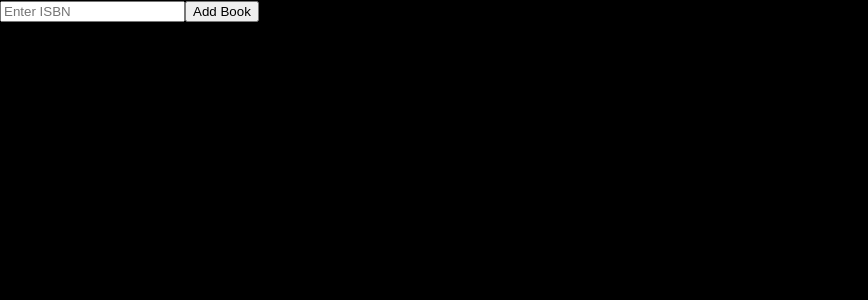
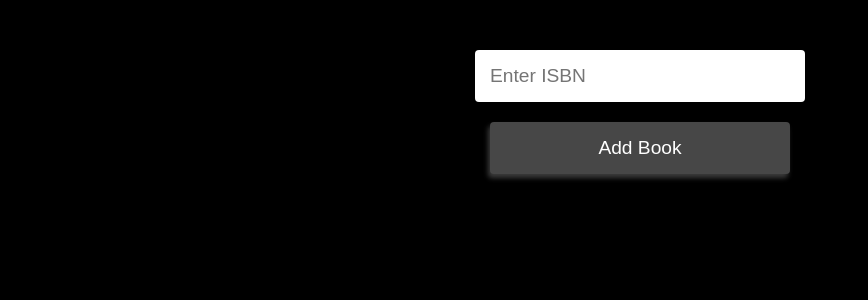
Before and after one commit to CameronFenwayRyan/book-inventory-website, a React (Create React App) app: page / in a window 1280 px wide. Shown: the top 300 px of the page, without its empty margins (0-868 px from the left). Built offline with nearby package versions, Linux system fonts and the light colour scheme.

Commit message:
Fourth commit: added local saves, updated CSS

```diff
--- a/src/App.js
+++ b/src/App.js
@@ -10,6 +10,12 @@ const App = () => {
     setBooks(books.filter(book => book.isbn !== isbn));
   };
 
+  const handleRatingChange = (isbn, newRating) => {
+    setBooks(books.map(book =>
+      book.isbn === isbn ? { ...book, rating: newRating } : book
+    ));
+  };
+
   useEffect(() => {
     const storedBooks = JSON.parse(localStorage.getItem('books'));
     if (storedBooks) {
@@ -18,7 +24,9 @@ const App = () => {
   }, []);
 
   useEffect(() => {
-    localStorage.setItem('books', JSON.stringify(books));
+    if (books.length > 0) {
+      localStorage.setItem('books', JSON.stringify(books));
+    }
   }, [books]);
 
   const addBook = (book) => {
@@ -26,14 +34,14 @@ const App = () => {
       setError('ISBN already exists.');
       return;
     }
-    setBooks([...books, { ...book, rating: 0 }]);
+    setBooks([{ ...book, rating: 0 }, ...books, ]);
     setError('');
   };
 
   return (
     <div>
       <BookForm addBook={addBook} error={error} />
-      <BookList books={books} onDelete={handleDeleteBook} />
+      <BookList books={books} onDelete={handleDeleteBook} onRatingChange={handleRatingChange} />
     </div>
   );
 };
--- a/src/components/Book.js
+++ b/src/components/Book.js
@@ -1,12 +1,12 @@
 import React, { useState } from 'react';
 
-const Book = ({ book, onDelete }) => {
+const Book = ({ book, onDelete, onRatingChange }) => {
   const [rating, setRating] = useState(book.rating || 1);
 
   const handleRatingChange = (newRating) => {
     console.log(`Star clicked: ${newRating}`);
     setRating(newRating);
-    book.rating = newRating;
+    onRatingChange(book.isbn, newRating);
   };
 
   const handleDelete = () => {
@@ -17,10 +17,10 @@ const Book = ({ book, onDelete }) => {
   };
 
   return (
-    <div>
-      <h3>Title: {book.title}</h3>
-      <p>Author: {book.author}</p>
-      <img src={book.cover ? book.cover.large : ''} alt={book.title} />
+    <div className="book-card">
+      <h3 className="book-title">{book.title}</h3>
+      <p className="book-author">Author: {book.author}</p>
+      <img className="book-cover" src={book.cover ? book.cover.large : ''} alt={book.title} />
       <div className="star-rating">
         {[1, 2, 3, 4, 5].map((star) => (
           <span
--- a/src/components/BookForm.js
+++ b/src/components/BookForm.js
@@ -36,14 +36,15 @@ const BookForm = ({ addBook, error }) => {
   };
 
   return (
-    <form onSubmit={handleSubmit}>
+    <form className="form-entry" onSubmit={handleSubmit}>
       <input
+        className="input-box"
         type="text"
         value={isbn}
         onChange={(e) => setIsbn(e.target.value)}
         placeholder="Enter ISBN"
       />
-      <button type="submit">Add Book</button>
+      <button type="submit" className="input-button">Add Book</button>
       {error && <p>{error}</p>}
     </form>
   );
--- a/src/components/BookList.js
+++ b/src/components/BookList.js
@@ -1,11 +1,11 @@
 import React from 'react';
 import Book from './Book';
 
-const BookList = ({ books, onDelete }) => {
+const BookList = ({ books, onDelete, onRatingChange }) => {
   return (
-    <div>
+    <div className="book-list">
       {books.map(book => (
-        <Book key={book.id} book={book} onDelete={onDelete} />
+        <Book key={book.id} book={book} onDelete={onDelete} onRatingChange={onRatingChange} />
       ))}
     </div>
   );
--- a/src/index.css
+++ b/src/index.css
@@ -1,7 +1,7 @@
 body {
+  background-color: black;
+  color: rgb(255, 255, 255);
   margin: 0;
-  background-color: black;
-  color: rgb(255, 233, 255);
   height: 100%;
   width: 100%;
   font-family: -apple-system, BlinkMacSystemFont, 'Segoe UI', 'Roboto', 'Oxygen',
@@ -9,6 +9,10 @@ body {
     sans-serif;
   -webkit-font-smoothing: antialiased;
   -moz-osx-font-smoothing: grayscale;
+}
+
+#root {
+  height: 100%;
 }
 
 code {
@@ -25,3 +29,95 @@ code {
 .star.filled {
   color: #ff0;
 }
+
+.book-cover {
+  width: 150px;
+  height: 200px;
+  object-fit: cover;
+  box-shadow: -2px 4px 12px rgb(0, 0, 0);
+}
+
+.book-title {
+  text-align: center;
+  margin-bottom: 10px;
+}
+
+.book-author {
+  margin-top: 0;
+}
+
+.book-card {
+  background-color: rgb(36, 36, 36);
+  width: 250px;
+  height: 450px;
+  padding: 16px;
+  margin: 16px;
+  border-radius: 8px;
+  display: flex;
+  flex-direction: column;
+  align-items: center;
+  justify-content: space-between;
+  box-shadow: -2px 4px 12px rgb(59, 59, 59);
+  border: solid;
+  border-color: rgb(179, 179, 179);
+  box-sizing: border-box;
+}
+
+.book-list {
+  align-items: center;
+  justify-content: center;
+  display: grid;
+  grid-template-columns: repeat(auto-fill, 300px);
+  justify-content: center;
+  padding: 0px 20px 0px;
+}
+
+.form-entry {
+  display: flex;
+  flex-direction: column;
+  align-items: center;
+  justify-content: center;
+  margin: 20px auto; /* Center the form and add space around it */
+  padding: 20px;
+  width: 300px; /* Set a fixed width for the form */
+  border-radius: 4px;
+  box-shadow: 0 4px 12px rgba(0, 0, 0, 0.2);
+  font-family: 'Arial', sans-serif;
+}
+
+.input-box,
+.input-button {
+  width: 100%;
+  padding: 15px; /* Increase padding for larger size */
+  margin: 10px 0;
+  border: none;
+  border-radius: 4px;
+  font-size: 1.2rem; /* Increase font size */
+}
+
+.input-box {
+  background-color: #ffffff;
+  color: white; /* Text color for the input */
+}
+
+.input-button {
+  background-color: #474747;
+  color: white; /* Text color for the button */
+  cursor: pointer;
+  box-shadow: -2px 4px 5px rgb(59, 59, 59);
+}
+
+/* Custom scrollbar styles */
+body::-webkit-scrollbar {
+  width: 12px; /* Width of the scrollbar */
+}
+
+body::-webkit-scrollbar-track {
+  background: #000; /* Background of the scrollbar track */
+}
+
+body::-webkit-scrollbar-thumb {
+  background-color: #888; /* Color of the scrollbar thumb */
+  border-radius: 6px; /* Rounded corners for the scrollbar thumb */
+  border: 3px solid #000; /* Padding around the scrollbar thumb */
+}
```
